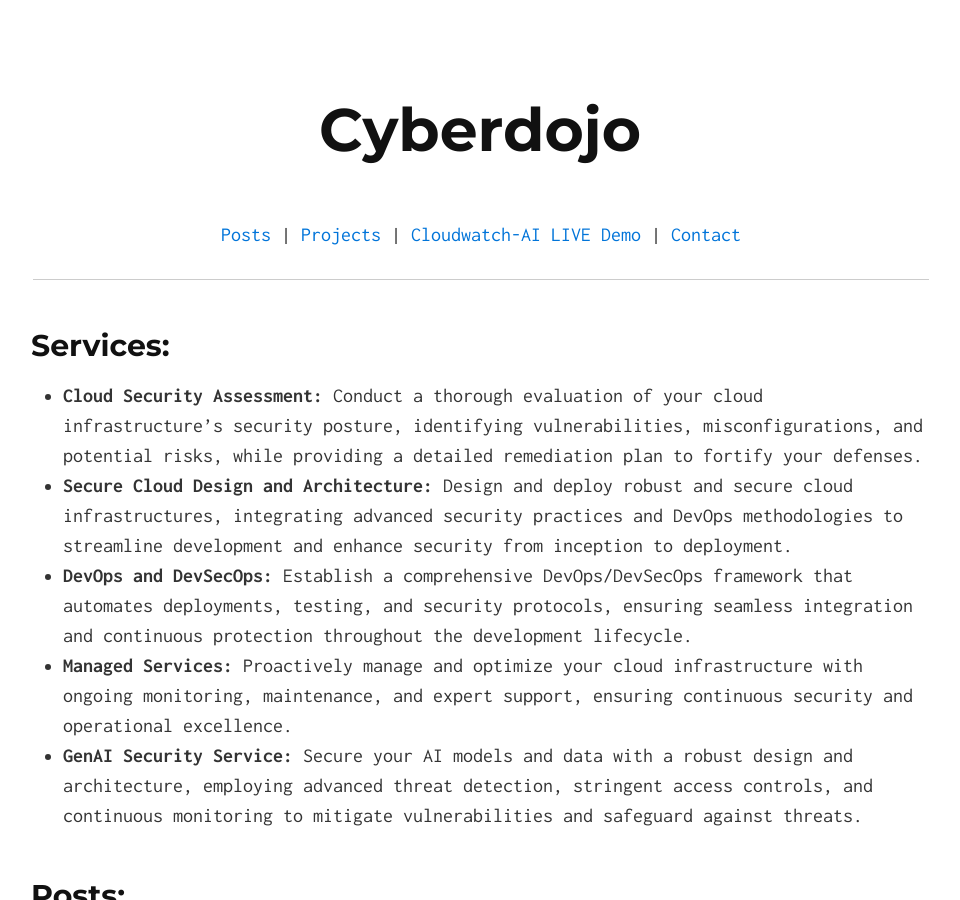
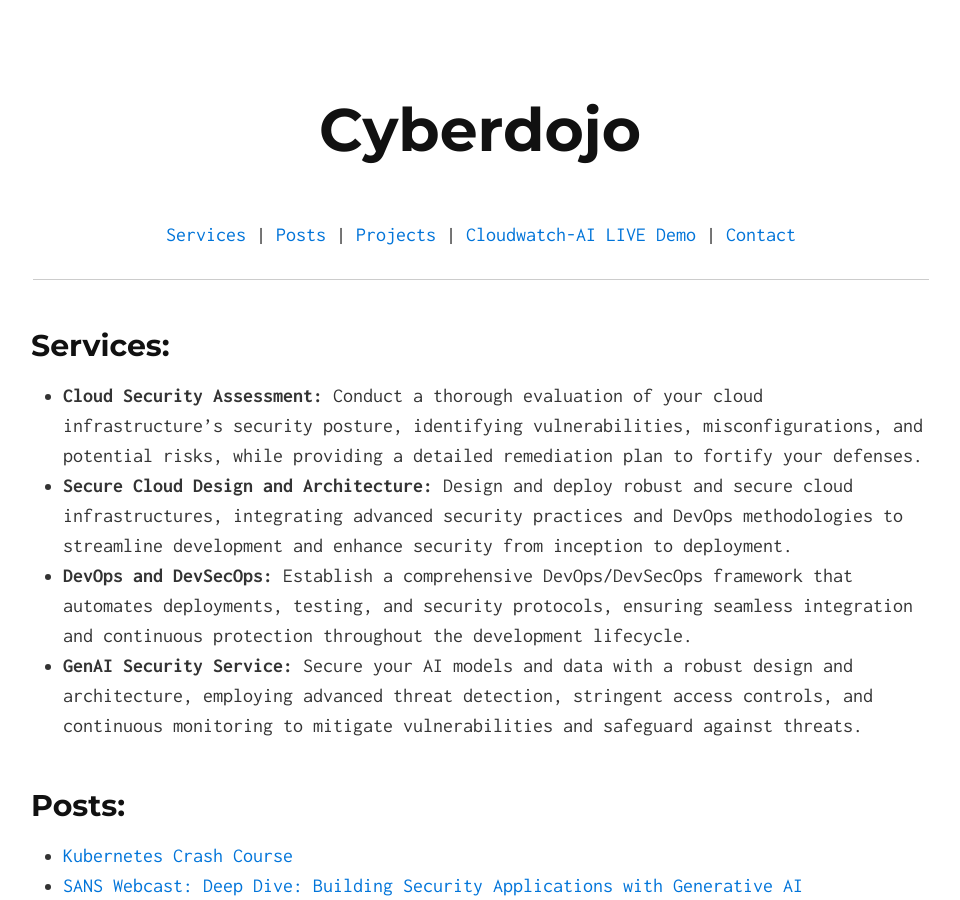
Before and after one commit to Ahmed-AG/cyberdojo-page, a Jekyll site: the page built from index.md, in a window 1280 px wide and 900 px high. Shown: the whole window, without its empty margins (159-1119 px from the left). Built offline with Jekyll 4.4.1, drawn with Linux system fonts in a browser that asks for light colours; our own code applies the rules of GitHub Pages for plain Markdown files.

Commit message:
Update services

```diff
--- a/_includes/menu.html
+++ b/_includes/menu.html
@@ -1,5 +1,6 @@
 <center>
 <!-- <A href="#services">Services</A> |  -->
+<A href="/#services">Services</A> |
 <A href="/#read">Posts</A> |
 <A href="/#research-projects">Projects</A> |
 <A href="/cloudwatch-bot.html" target="_blank">Cloudwatch-AI LIVE Demo</A> |
--- a/index.md
+++ b/index.md
@@ -5,7 +5,7 @@
 - **Cloud Security Assessment:** Conduct a thorough evaluation of your cloud infrastructure's security posture, identifying vulnerabilities, misconfigurations, and potential risks, while providing a detailed remediation plan to fortify your defenses.
 - **Secure Cloud Design and Architecture:** Design and deploy robust and secure cloud infrastructures, integrating advanced security practices and DevOps methodologies to streamline development and enhance security from inception to deployment.
 - **DevOps and DevSecOps:** Establish a comprehensive DevOps/DevSecOps framework that automates deployments, testing, and security protocols, ensuring seamless integration and continuous protection throughout the development lifecycle.
-- **Managed Services:** Proactively manage and optimize your cloud infrastructure with ongoing monitoring, maintenance, and expert support, ensuring continuous security and operational excellence.
+<!-- - **Managed Services:** Proactively manage and optimize your cloud infrastructure with ongoing monitoring, maintenance, and expert support, ensuring continuous security and operational excellence. -->
 - **GenAI Security Service:** Secure your AI models and data with a robust design and architecture, employing advanced threat detection, stringent access controls, and continuous monitoring to mitigate vulnerabilities and safeguard against threats.
 
 ## <a id="read"></a>Posts:
```
